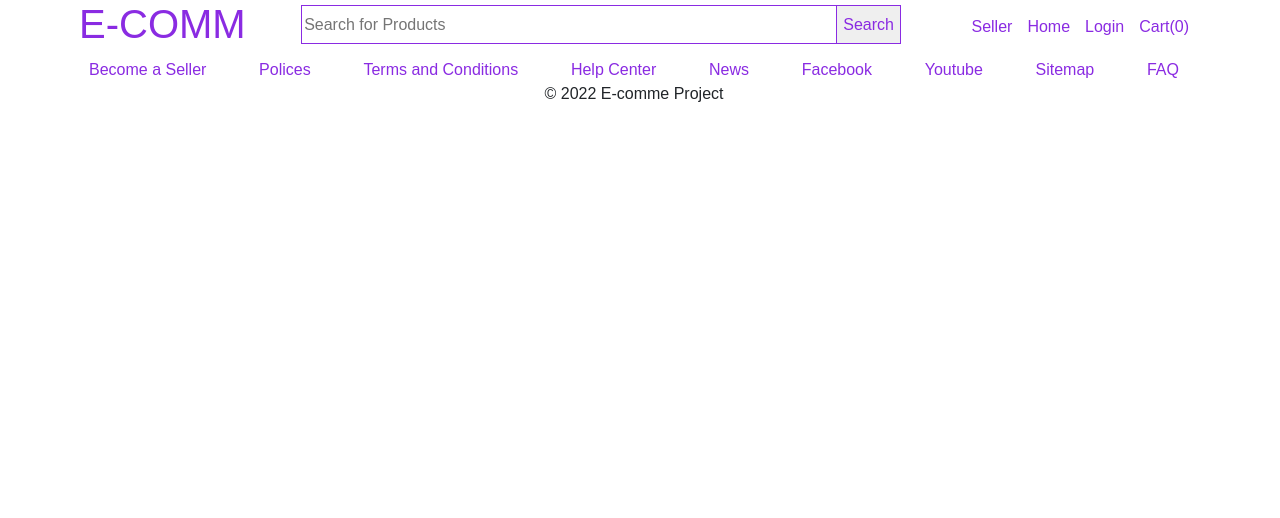
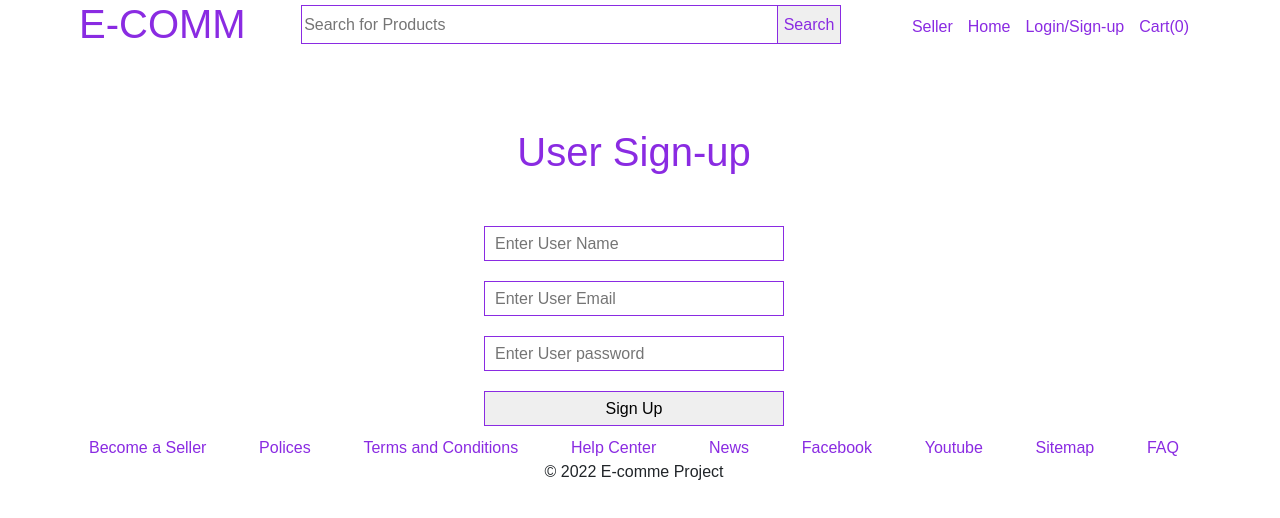
Before and after one commit to avinashdash94/E-CommerceAppUsingAngular, an Angular app: page /user-auth in a window 1280 px wide. Before the commit this address led to /. Shown: the top 518 px of the page. Built offline with nearby package versions, Linux system fonts and the light colour scheme.

Commit message:
created new component to user sign up and created route for that updated header links accordingly to show lonin or logout and db.json created new object to store user details

```diff
--- a/db.json
+++ b/db.json
@@ -110,5 +110,13 @@
       "image": "https://i01.appmifile.com/v1/MI_18455B3E4DA706226CF7535A58E875F0267/pms_1680028893.42691134!500x500.jpg",
       "id": 12
     }
+  ],
+  "users": [
+    {
+      "name": "Rahul",
+      "email": "Rahul@gmail.com",
+      "password": "admin123",
+      "id": 1
+    }
   ]
 }
--- a/src/app/app-routing.module.ts
+++ b/src/app/app-routing.module.ts
@@ -8,6 +8,7 @@ import { SellerAddProductComponent } from './seller-add-product/seller-add-produ
 import { SellerUpdateProductComponent } from './seller-update-product/seller-update-product.component';
 import { SearchComponent } from './search/search.component';
 import { ProductDetailsComponent } from './product-details/product-details.component';
+import { UserAuthComponent } from './user-auth/user-auth.component';
 
 
 const routes: Routes = [
@@ -41,6 +42,10 @@ const routes: Routes = [
   {
     path: 'details/:productId',
     component: ProductDetailsComponent
+  },
+  {
+    path: 'user-auth',
+    component: UserAuthComponent
   }
 ];
 
--- a/src/app/app.module.ts
+++ b/src/app/app.module.ts
@@ -15,6 +15,7 @@ import { NgbModule } from '@ng-bootstrap/ng-bootstrap';
 import { SearchComponent } from './search/search.component';
 import { FooterComponent } from './footer/footer.component';
 import { ProductDetailsComponent } from './product-details/product-details.component';
+import { UserAuthComponent } from './user-auth/user-auth.component';
 
 @NgModule({
   declarations: [
@@ -27,7 +28,8 @@ import { ProductDetailsComponent } from './product-details/product-details.compo
     SellerUpdateProductComponent,
     SearchComponent,
     FooterComponent,
-    ProductDetailsComponent
+    ProductDetailsComponent,
+    UserAuthComponent
   ],
   imports: [
     BrowserModule,
--- a/src/app/header/header.component.css
+++ b/src/app/header/header.component.css
@@ -16,14 +16,15 @@
     padding: 0;
 }
 
-.nav li{
+.nav ul li{
     padding-left: 15px;
     padding-top: 15px;
 }
 
-.nav li a {
+.nav ul a {
     text-decoration: none;
     color: blueviolet;
+    cursor: pointer;
 }
 
 .nav .nav-search{
--- a/src/app/header/header.component.html
+++ b/src/app/header/header.component.html
@@ -15,7 +15,14 @@
         <ul *ngSwitchCase="'default'">
             <li><a routerLink="/seller-auth">Seller</a></li>
             <li><a routerLink="/">Home</a></li>
-            <li><a routerLink="#">Login</a></li>
+            <li><a routerLink="/user-auth">Login/Sign-up</a></li>
+            <li><a routerLink="#">Cart(0)</a></li>
+        </ul>
+        <ul *ngSwitchCase="'user'">
+            <li><a routerLink="/seller-auth">Seller</a></li>
+            <li><a routerLink="/">Home</a></li>
+            <li><a routerLink="/user-auth">{{userName | titlecase}}</a></li>
+            <li><a  (click)="userLogout()">Logout</a></li>
             <li><a routerLink="#">Cart(0)</a></li>
         </ul>
         <ul *ngSwitchCase="'seller'">
--- a/src/app/header/header.component.ts
+++ b/src/app/header/header.component.ts
@@ -11,6 +11,7 @@ export class HeaderComponent implements OnInit {
 
   menuType: string = 'default';
   sellerName: string = '';
+  userName: string = '';
   searchResult: undefined | product[];
   constructor(private route: Router, private product:ProductService) { }
 
@@ -27,6 +28,13 @@ export class HeaderComponent implements OnInit {
             this.sellerName = sellerData.body[0].name;
           }
         }
+         else if(localStorage.getItem('user')){
+          let userStore = localStorage.getItem('user');
+          let userData = userStore && JSON.parse(userStore);
+          this.userName = userData.body.name;
+          this.menuType = 'user';
+
+        }
         else {
           //console.log("outside seller")
           this.menuType = 'default';
@@ -39,10 +47,15 @@ export class HeaderComponent implements OnInit {
     localStorage.removeItem('seller');
     this.route.navigate(['/']);
   }
+
+  userLogout(){
+    localStorage.removeItem('user');
+    this.route.navigate(['/user-auth']);
+  }
+
   searchProduct(query: KeyboardEvent) {
     if (query) {
       const element = query.target as HTMLInputElement;
-      // console.log(element.value);
       this.product.searchProducts(element.value).subscribe((result)=>{
         if(result.length > 5)
           result.length = 5;  // It will limit to only 5 search result
--- /dev/null
+++ b/src/app/services/user.service.ts
@@ -0,0 +1,29 @@
+import { Injectable } from '@angular/core';
+import { SignUp } from '../data-type';
+import { HttpClient } from '@angular/common/http';
+import { Router } from '@angular/router';
+
+@Injectable({
+  providedIn: 'root'
+})
+export class UserService {
+
+  constructor(private http:HttpClient, private router: Router) { }
+
+  userSignUp(user: SignUp){
+    this.http.post("http://localhost:3000/users", user, {observe: 'response'})
+    .subscribe((result) =>{
+      if(result)
+      {
+        localStorage.setItem('user', JSON.stringify(result));
+        this.router.navigate(['/']);
+      }
+    });
+  }
+
+  userAuthReload(){
+    if(localStorage.getItem('user')){
+      this.router.navigate(['/'])
+    }
+  }
+}
--- /dev/null
+++ b/src/app/user-auth/user-auth.component.css
@@ -0,0 +1,7 @@
+
+.user-auth h1, .user-auth h1{
+    margin-bottom: 50px;
+    margin-top: 80px;
+    color: blueviolet;
+    text-align: center;
+}
--- /dev/null
+++ b/src/app/user-auth/user-auth.component.html
@@ -0,0 +1,9 @@
+<div class="user-auth">
+    <h1>User Sign-up</h1>
+    <form #userSignUp="ngForm" class="common-form" (ngSubmit)="signUp(userSignUp.value)">
+        <input type="text" class="form-input" placeholder="Enter User Name" name="name" ngModel>
+        <input type="text" class="form-input" placeholder="Enter User Email" name="email" ngModel>
+        <input type="password" class="form-input" placeholder="Enter User password" name="password" ngModel>
+        <button class="form-button">Sign Up</button>
+    </form>
+</div>
--- /dev/null
+++ b/src/app/user-auth/user-auth.component.ts
@@ -0,0 +1,22 @@
+import { Component, OnInit } from '@angular/core';
+import { SignUp } from '../data-type';
+import { UserService } from '../services/user.service';
+
+@Component({
+  selector: 'app-user-auth',
+  templateUrl: './user-auth.component.html',
+  styleUrls: ['./user-auth.component.css']
+})
+export class UserAuthComponent implements OnInit {
+
+  constructor(private user:UserService) { }
+
+  ngOnInit(): void {
+    this.user.userAuthReload();
+  }
+
+  signUp(data: SignUp){
+    this.user.userSignUp(data);
+  }
+
+}
```
Also changed, not shown: src/styles.css (+4 -3 lines), 2 other files (tests, documents, lock files or other folders).
